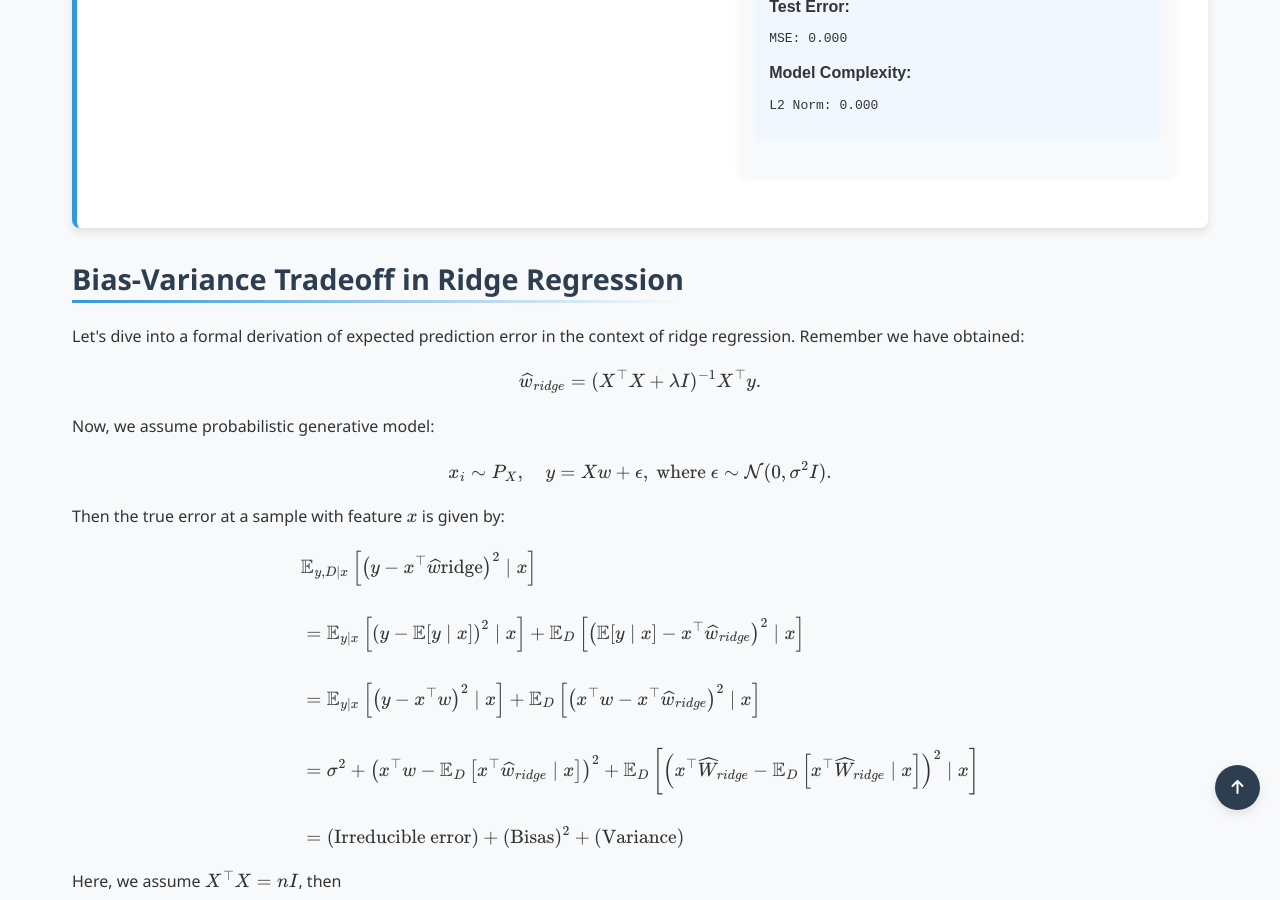
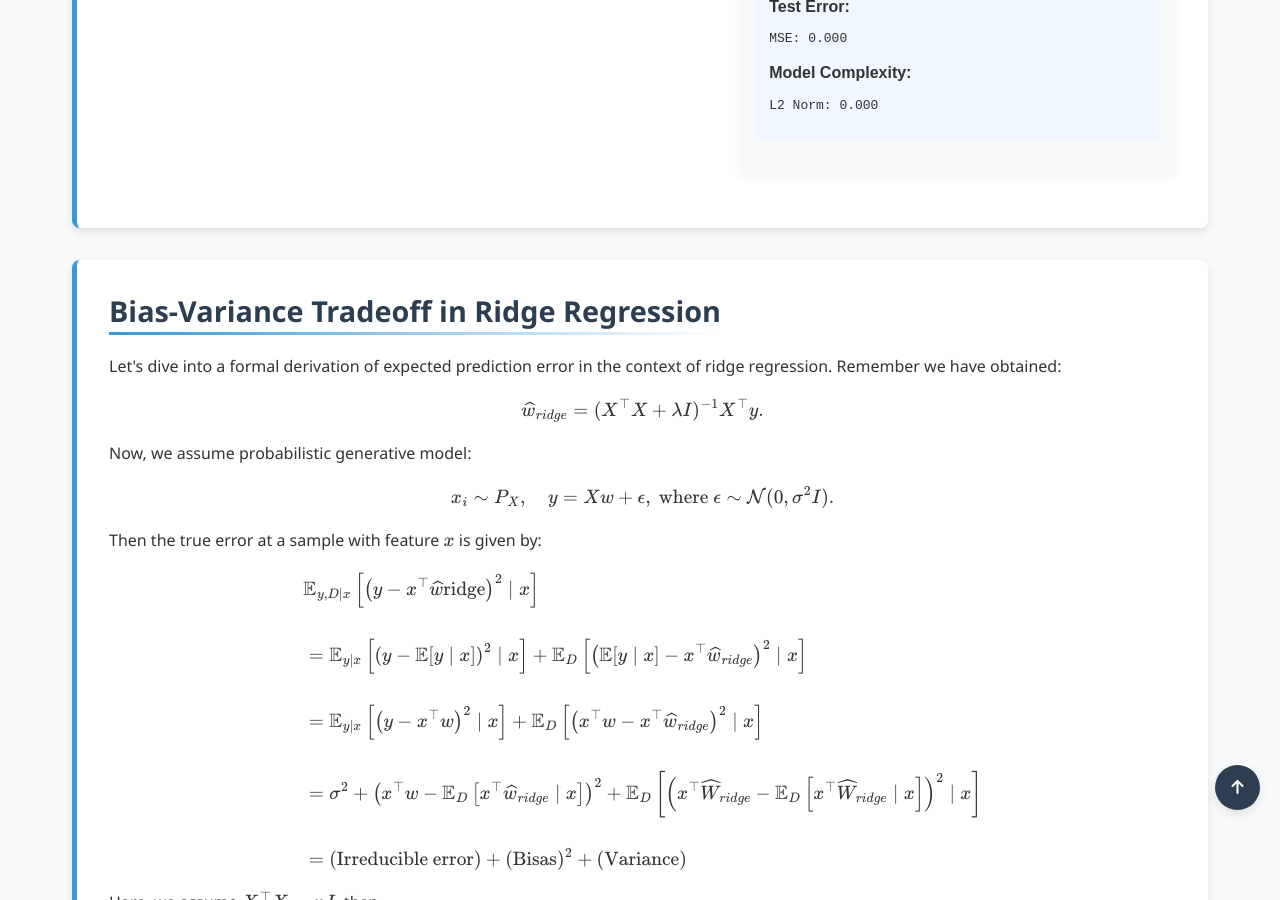
Before and after one commit to Yusukey01/yusukey01.github.io, a Jekyll site: the page built from Mathematics/Machine_learning/regression.html, in a window 1280 px wide and 900 px high, scrolled down 5573 px. Built offline with Jekyll 4.4.1, drawn with Linux system fonts in a browser that asks for light colours.

Commit message:
change demo style

```diff
--- a/Mathematics/Machine_learning/regression.html
+++ b/Mathematics/Machine_learning/regression.html
@@ -155,7 +155,7 @@ uses_python: false
 
             </section>
 
-            <section id="b-v">
+            <section id="b-v" class="section-content">
                 <h2>Bias-Variance Tradeoff in Ridge Regression</h2>
                 <p>
                     Let's dive into a formal derivation of expected prediction error in the context of ridge regression. Remember we have
```
